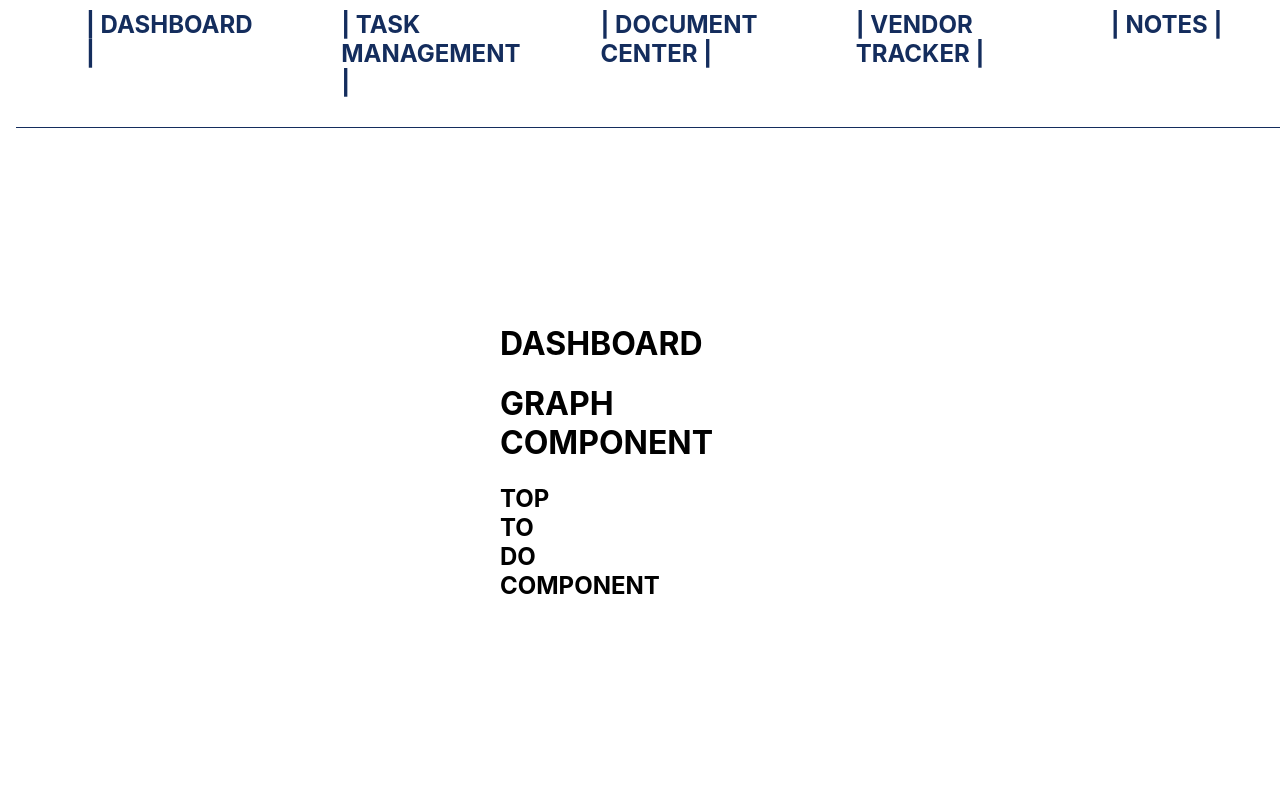
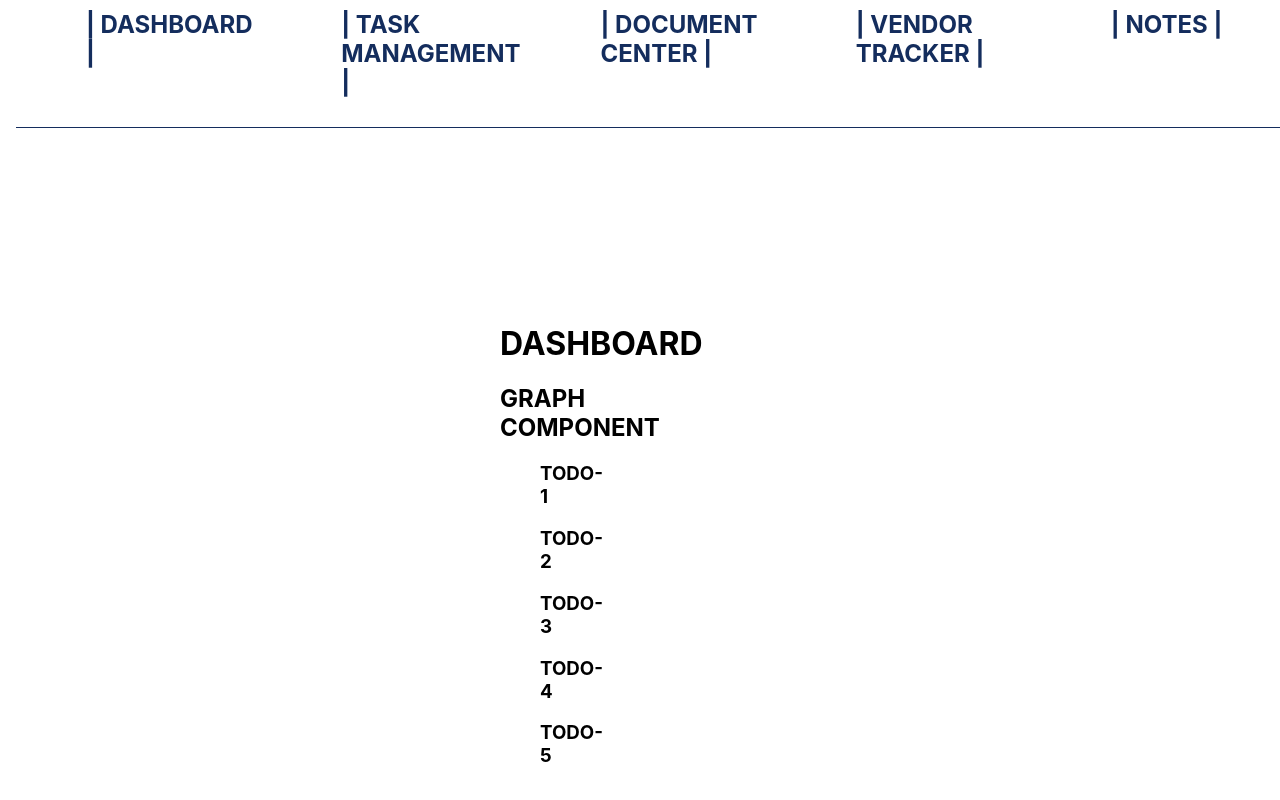
Before and after one commit to JSPlatt/ccny, a React (Create React App) app: page / in a window 1280 px wide. Shown: the part 268-1068 px from the top of the page. Built offline with nearby package versions, Linux system fonts and the light colour scheme.

Commit message:
graph component and ToDO added to Dash

```diff
--- a/src/components/Dashboard/Dashboard.js
+++ b/src/components/Dashboard/Dashboard.js
@@ -1,12 +1,15 @@
 import React from 'react'
 import './Dashboard.css'
+import Graph from './Graph'
+import ToDo from './ToDo'
+
 
 function Dashboard() {
     return (
         <div className='dashboard'>
             <h1>DASHBOARD</h1>
-            <h1>GRAPH COMPONENT</h1>
-            <h2>TOP TO DO COMPONENT</h2>
+            <Graph/>
+            <ToDo/>
         </div>
 
     )
--- /dev/null
+++ b/src/components/Dashboard/Graph.js
@@ -0,0 +1,11 @@
+import React from 'react'
+
+function Graph() {
+    return (
+        <div>
+            <h2>GRAPH COMPONENT</h2>
+        </div>
+    )
+}
+
+export default Graph
--- /dev/null
+++ b/src/components/Dashboard/ToDo.js
@@ -0,0 +1,17 @@
+import React from 'react'
+
+function ToDo() {
+    return (
+        <div>
+            <ul>
+                <h3>TODO-1</h3>
+                <h3>TODO-2</h3>
+                <h3>TODO-3</h3>
+                <h3>TODO-4</h3>
+                <h3>TODO-5</h3>
+            </ul>
+        </div>
+    )
+}
+
+export default ToDo
```
